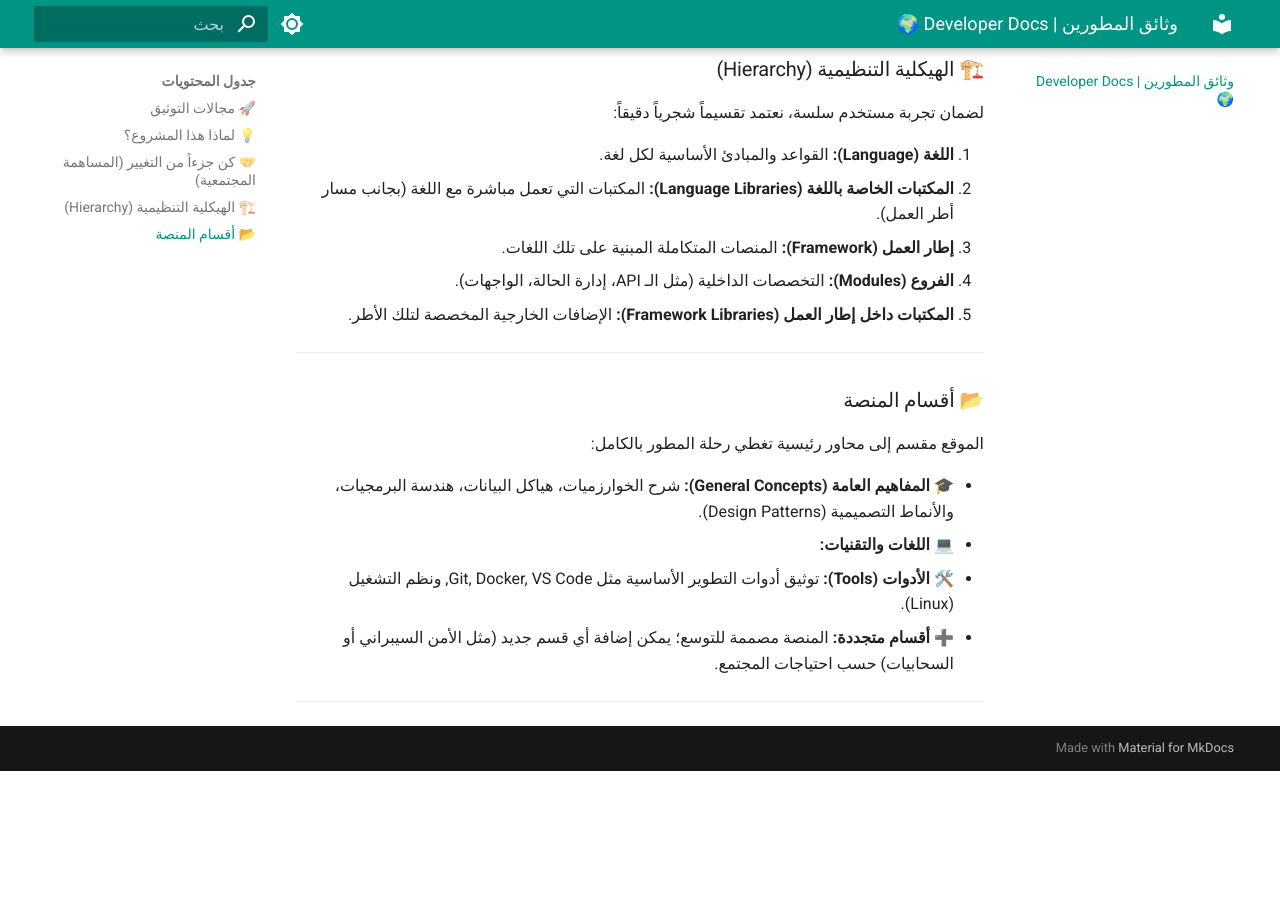
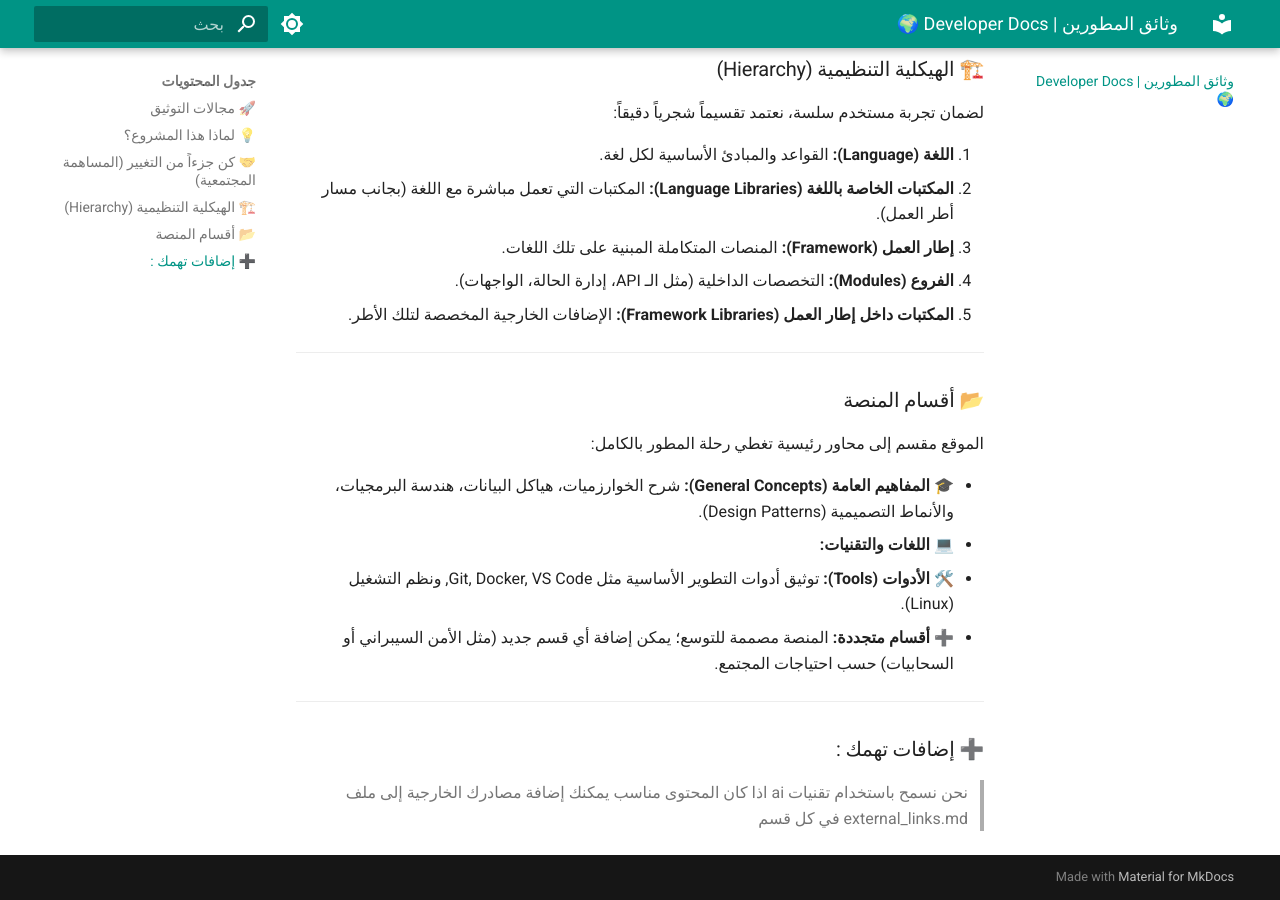
Before and after one commit to tareksamerr-cmd/Docs, an MkDocs documentation site: the page built from docs/index.md, in a window 1280 px wide and 900 px high, scrolled down 1093 px. Built offline with MkDocs 1.6.1 and Material for MkDocs 9.7.7, drawn with Linux system fonts in a browser that asks for light colours; before the commit the page ends 1864 px from its top, so only the background shows below that.

Commit message:
Update index.md

```diff
--- a/docs/index.md
+++ b/docs/index.md
@@ -56,3 +56,6 @@
 * **🛠️ الأدوات (Tools):** توثيق أدوات التطوير الأساسية مثل Git, Docker, VS Code, ونظم التشغيل (Linux).
 * **➕ أقسام متجددة:** المنصة مصممة للتوسع؛ يمكن إضافة أي قسم جديد (مثل الأمن السيبراني أو السحابيات) حسب احتياجات المجتمع.
 ---
+### ➕️ إضافات تهمك :
+> نحن نسمح باستخدام تقنيات ai اذا كان المحتوى مناسب
+> يمكنك إضافة مصادرك الخارجية إلى ملف external_links.md في كل قسم
```
